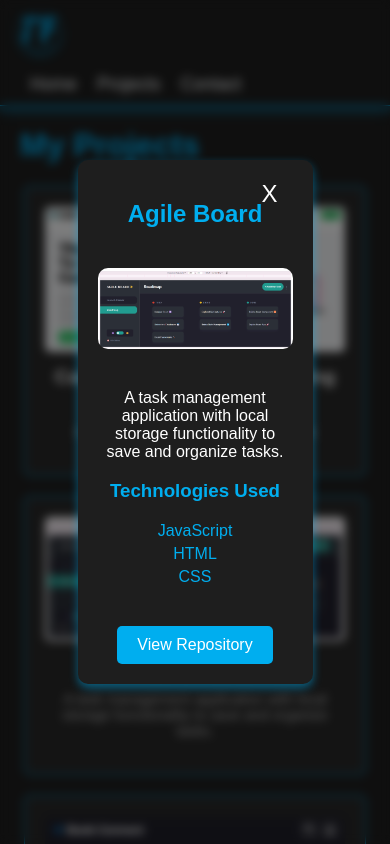
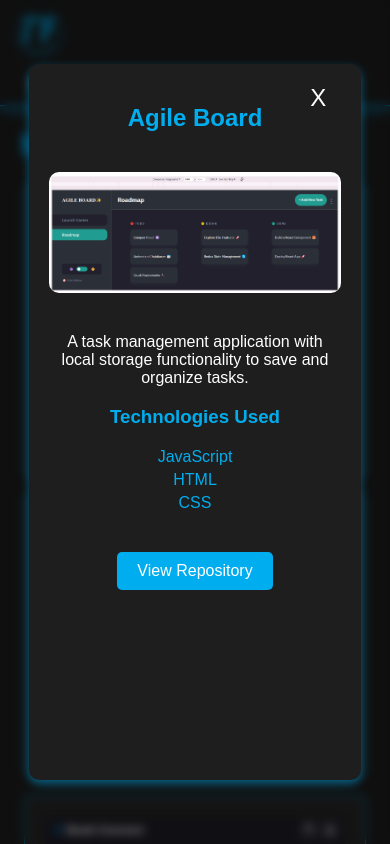
Before and after one commit to thandofuneka/Portfolio-Website, a React (Vite) app in the folder myportfolio/: page /Projects in a window 390 px wide. Both pictures are taken after a click on the element 195 px from the left and 635 px from the top of the page. Shown: the top 844 px of the page. Built offline with nearby package versions, Linux system fonts and the light colour scheme.

Commit message:
modal content again

```diff
--- a/myportfolio/src/App.css
+++ b/myportfolio/src/App.css
@@ -158,6 +158,7 @@ h1, h2, h3 {
   padding: 20px;
   border-radius: 10px;
   width: 75%;
+  height: 80%;
   max-width: 500px;
   text-align: center;
   box-shadow: 0 4px 10px rgba(0, 174, 239, 0.5);
@@ -254,7 +255,8 @@ button:hover {
   }
 
   .modal-content {
-    width: 50%;
+    width: 75%;
+    height: 80%
   }
 
 }
```
